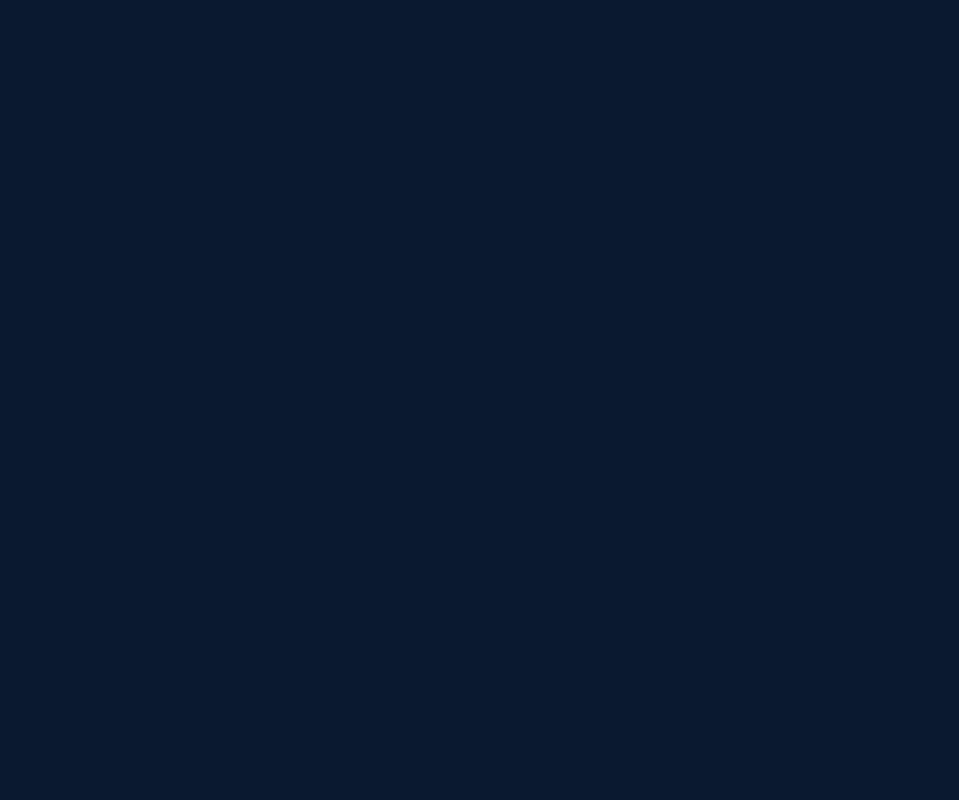
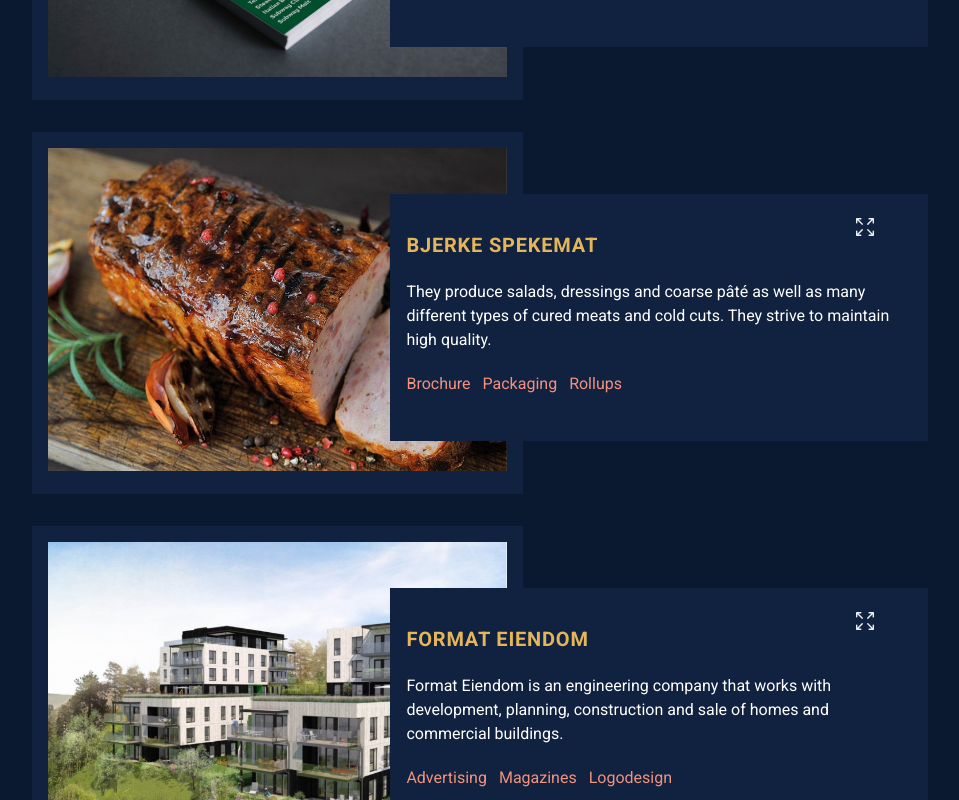
Before and after one commit to Iselinklementin/knuff-portfolio, a React (Create React App) app: page /portfolio in a window 1280 px wide. Shown: the part 1420-2220 px from the top of the page, without its empty margins (160-1119 px from the left). Before the commit the page ends 928 px from the top, so only its background shows below. Built offline with nearby package versions, Linux system fonts and the light colour scheme.

Commit message:
fixed key issue

```diff
--- a/src/App.js
+++ b/src/App.js
@@ -15,11 +15,17 @@
   const [shouldShowModal, setShouldShowModal] = useState(false);
 
   // Dette kan nok settes i egen fil
-  const designList = ["Adobe InDesign", "Adobe Illustrator", "Adobe Photoshop", "Adobe XD", "Procreate"];
+  const designList = [
+    "Adobe InDesign",
+    "Adobe Illustrator",
+    "Adobe Photoshop",
+    "Adobe XD",
+    "Procreate",
+  ];
   const developerList = ["Sass", "React", "Bootstrap", "WordPress API", "Strapi API"];
-  const designObjects = designList.map((program, i) => ({ id: i, title: program }));
-  const developerObjects = developerList.map((program, i) => ({ id: i, title: program }));
-
+  // const designObjects = designList.map((program, i) => ({ id: i, title: program }));
+  // const developerObjects = developerList.map((program, i) => ({ id: one i, title: program }));
+  // console.log(developerObjects);
   return (
     <>
       <div className="wrapper index">
@@ -38,7 +44,10 @@
           <section className="intro-section">
             <h3>Nice to meet you</h3>
             <div className="code-icon"></div>
-            <p>I love clean code, creating strategies, problem solving and design that makes people act.</p>
+            <p>
+              I love clean code, creating strategies, problem solving and design that makes people
+              act.
+            </p>
             <p>I’m at my happiest when I’m creating, learning & exploring.</p>
           </section>
 
@@ -72,9 +81,9 @@
               Designer<span>.</span>
             </h3>
             <p>
-              I’m a graphic designer and I’ve worked in all areas of branding and design for print. I have designed
-              small business cards, large bus wrappings - and everything between. Take a look at my portfolio to see
-              some of my work.
+              I’m a graphic designer and I’ve worked in all areas of branding and design for print.
+              I have designed small business cards, large bus wrappings - and everything between.
+              Take a look at my portfolio to see some of my work.
             </p>
             <div className="keywords-desktop">
               <p>Colours</p>
@@ -88,7 +97,7 @@
           <div className="list-background">
             <div className="list-container design-list">
               <p>Programs I’ve been working with regularly:</p>
-              <List listItems={designObjects} />
+              <List listItems={designList} />
               <Link to="/portfolio" className="design-btn tablet-btn">
                 Portfolio
               </Link>
@@ -97,9 +106,9 @@
 
           <div className="description description-tablet">
             <p>
-              I’m a graphic designer and I’ve worked in all areas of branding and design for print. I have designed
-              small business cards, large bus wrappings - and everything between. Take a look at my portfolio to see
-              some of my work.
+              I’m a graphic designer and I’ve worked in all areas of branding and design for print.
+              I have designed small business cards, large bus wrappings - and everything between.
+              Take a look at my portfolio to see some of my work.
             </p>
             <div className="keywords-desktop">
               <p>Colours</p>
@@ -141,8 +150,9 @@
               Developer<span>.</span>
             </h3>
             <p>
-              Through my studies at Noroff I have gotten exposure to a wide range of web development skills. I’d love to
-              work with forward-thinking people to design and build interactive, accessible websites and products.
+              Through my studies at Noroff I have gotten exposure to a wide range of web development
+              skills. I’d love to work with forward-thinking people to design and build interactive,
+              accessible websites and products.
             </p>
             <div className="keywords-desktop">
               <p>Meaningful</p>
@@ -156,7 +166,7 @@
           <div className="list-background">
             <div className="list-container developer-list">
               <p>A few technologies I’ve been working with recently:</p>
-              <List listItems={developerObjects} />
+              <List listItems={developerList} />
 
               <Link to="/websites" className="developer-btn tablet-btn">
                 Websites
@@ -166,8 +176,9 @@
 
           <div className="description description-tablet">
             <p>
-              Through my studies at Noroff I have gotten exposure to a wide range of web development skills. I’d love to
-              work with forward-thinking people to design and build interactive, accessible websites and products.
+              Through my studies at Noroff I have gotten exposure to a wide range of web development
+              skills. I’d love to work with forward-thinking people to design and build interactive,
+              accessible websites and products.
             </p>
             <div className="keywords-desktop">
               <p>Meaningful</p>
@@ -196,15 +207,17 @@
 
           <div className="about-text">
             <h2>Hello.</h2>
-            <p className="about-intro">I’m a designer, frontend developer, gamer and puzzle enthusiast.</p>
+            <p className="about-intro">
+              I’m a designer, frontend developer, gamer and puzzle enthusiast.
+            </p>
             <p>
-              I’m based in Sandefjord and have two kids. After 8 years working as a graphic designer it was time to
-              explore and evolve, so I went back to school to learn how to code!
+              I’m based in Sandefjord and have two kids. After 8 years working as a graphic designer
+              it was time to explore and evolve, so I went back to school to learn how to code!
             </p>
 
             <p>
-              I believe my experience working as a designer is a great strength in development. Both with UX and
-              creating UI - but also when writing short, meaningful code.
+              I believe my experience working as a designer is a great strength in development. Both
+              with UX and creating UI - but also when writing short, meaningful code.
             </p>
 
             <Link to="/about" className="about-btn mobile-btn">
--- a/src/components/constant/PortfolioData.jsx
+++ b/src/components/constant/PortfolioData.jsx
@@ -10,7 +10,11 @@
     name: "Cinderella",
     description:
       "Cinderella is an international company. They want to give people an environmentally friendly solution for processing toilet waste.",
-    tags: ["Product design", "Trade Fair", "Advertising"],
+    tags: [
+      { name: "Product design", id: 1 },
+      { name: "Trade Fair", id: 2 },
+      { name: "Campaigns", id: 3 },
+    ],
     src: [Cinderella],
   },
   {
@@ -18,7 +22,11 @@
     name: "Subway",
     description:
       "SUBWAY the world’s largest sandwich chain with more than 44,000 outlets around the world. They deliver quick, nutritious meals.",
-    tags: ["Business Cards", "Tags", "Advertising"],
+    tags: [
+      { name: "Business Cards", id: 4 },
+      { name: "Tags", id: 5 },
+      { name: "Ads", id: 6 },
+    ],
     src: [Subway],
   },
   {
@@ -26,7 +34,11 @@
     name: "Bjerke Spekemat",
     description:
       "They produce salads, dressings and coarse pâté as well as many different types of cured meats and cold cuts. They strive to maintain high quality.",
-    tags: ["Brochure", "Product design", "Rollups"],
+    tags: [
+      { name: "Brochure", id: 7 },
+      { name: "Packaging", id: 8 },
+      { name: "Rollups", id: 9 },
+    ],
     src: [Bjerke],
   },
   {
@@ -34,7 +46,11 @@
     name: "Format Eiendom",
     description:
       "Format Eiendom is an engineering company that works with development, planning, construction and sale of homes and commercial buildings.",
-    tags: ["Brochure", "Advertising", "Logodesign"],
+    tags: [
+      { name: "Advertising", id: 10 },
+      { name: "Magazines", id: 11 },
+      { name: "Logodesign", id: 12 },
+    ],
     src: [FormatEiendom],
   },
 ];
@@ -44,15 +60,16 @@
     <>
       {portfolioProjects.map(project => {
         return (
-          <section className="card-background-mobile card" key={project.id}>
+          <section className="card-background-mobile card-project" key={project.id}>
             <div className="expand"></div>
             <img src={project.src} alt="" className="project-img" />
             <div className="card-text-wrap">
               <h3>{project.name}</h3>
               <p>{project.description}</p>
-              <ul>
+              <ul key={"mobile" + project.name}>
                 {project.tags.map(tag => {
-                  return <li key={"mobile" + tag}>{tag}</li>;
+                  console.log(tag);
+                  return <li key={tag.id}>{tag.name}</li>;
                 })}
               </ul>
             </div>
@@ -68,8 +85,10 @@
     <>
       {portfolioProjects.map(project => {
         return (
-          <Container>
-            <section className="card-background-tablet card" key={project.id}>
+          <Container key={project.name}>
+            <section
+              className="card-background-tablet card-project"
+              key={project.id + project.name}>
               <div className="card-image-container">
                 <img src={project.src} alt="" className="project-img" />
               </div>
@@ -83,9 +102,10 @@
                 <div className="card-text-wrap">
                   <h3>{project.name}</h3>
                   <p>{project.description}</p>
-                  <ul>
+                  <ul key={"tablet" + project.name}>
                     {project.tags.map(tag => {
-                      return <li key={"tablet" + tag}>{tag}</li>;
+                      console.log(tag);
+                      return <li key={tag.id}>{tag.name}</li>;
                     })}
                   </ul>
                 </div>
--- a/src/components/ui/List.jsx
+++ b/src/components/ui/List.jsx
@@ -4,8 +4,8 @@
   return (
     <ul>
       {props.listItems.map(item => (
-        <li key={item.id}>
-          <i className="far fa-circle"></i> {item.title}
+        <li key={item}>
+          <i className="far fa-circle"></i> {item}
         </li>
       ))}
     </ul>
--- a/src/css/style.css
+++ b/src/css/style.css
@@ -2097,12 +2097,12 @@
   }
 }
 
-.card h3 {
+.card-project h3 {
   color: #e5b559;
   font-size: 20px;
 }
 
-.card ul {
+.card-project ul {
   display: -webkit-box;
   display: -ms-flexbox;
   display: flex;
@@ -2113,11 +2113,11 @@
   margin-top: 20px;
 }
 
-.card ul li {
+.card-project ul li {
   margin-right: 12px;
 }
 
-.card .expand {
+.card-project .expand {
   position: absolute;
   background-image: url("../../../images/design/expand.svg");
   background-repeat: no-repeat;
@@ -2180,6 +2180,7 @@
 
 @media (min-width: 768px) {
   .card-background-tablet {
+    display: block;
     position: relative;
     width: 100%;
     text-align: left;
--- a/src/sass/partials/layout/_cards.scss
+++ b/src/sass/partials/layout/_cards.scss
@@ -1,4 +1,4 @@
-.card {
+.card-project {
   h3 {
     color: getColour(yellow);
     font-size: 20px;
@@ -63,6 +63,7 @@
   display: none;
 
   @include for-tablet {
+    display: block;
     position: relative;
     width: 100%;
     text-align: left;
```
Also changed, not shown: 1 other file (tests, documents, lock files or other folders).
